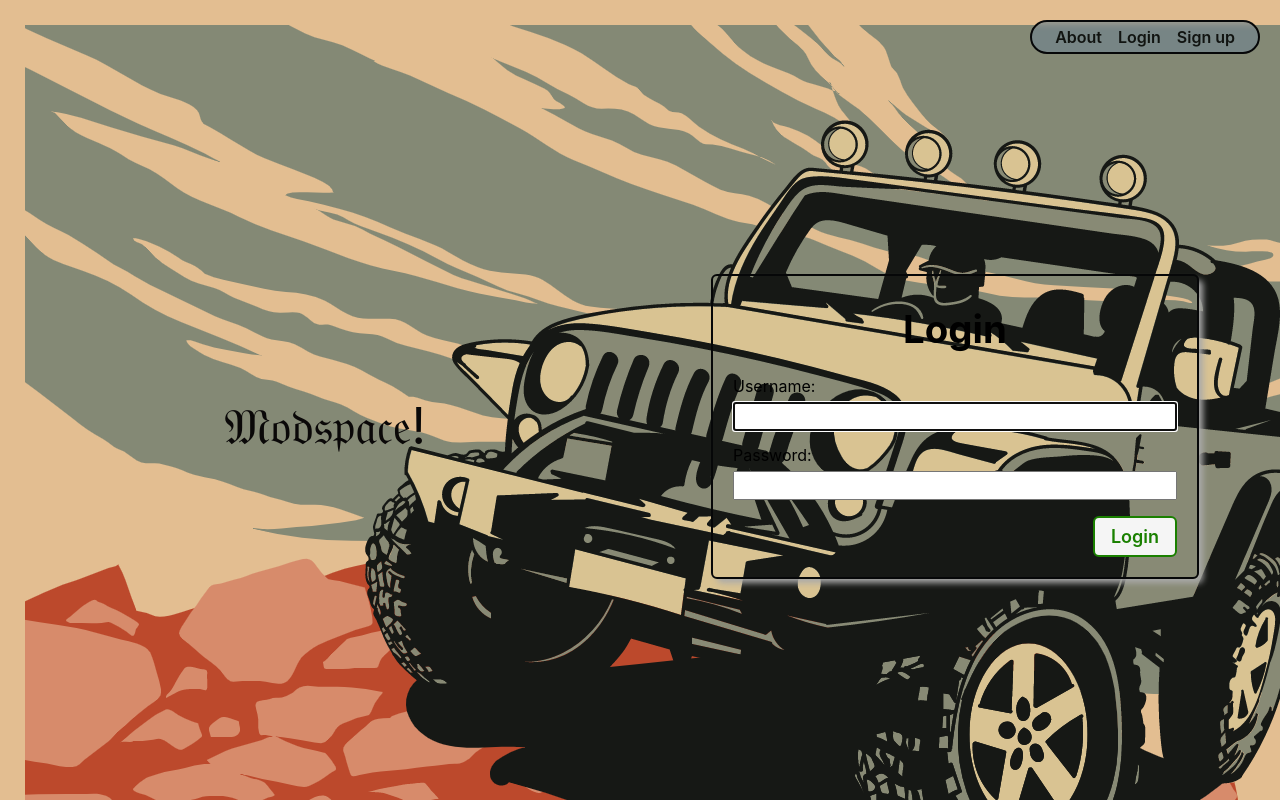
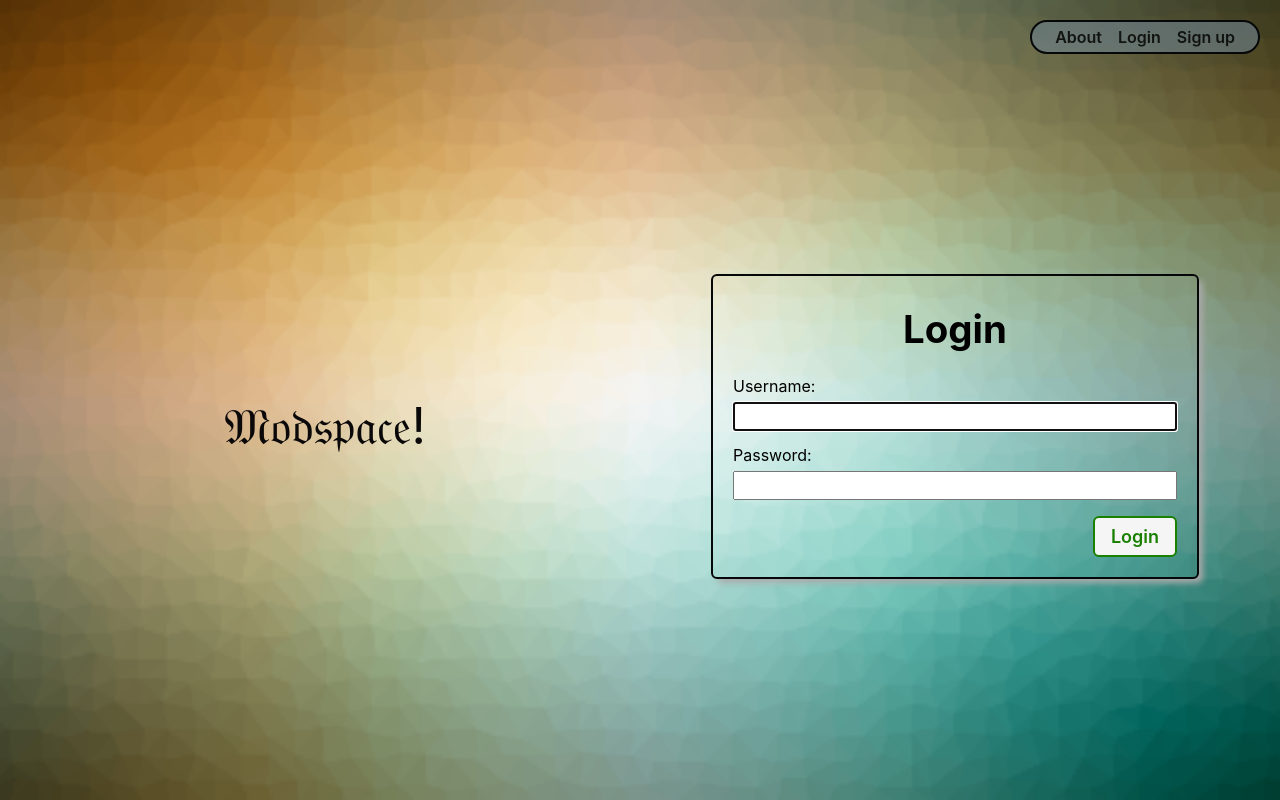
Before and after one commit to Savienne/the-mod-collector, a Django app: page / in a window 1280 px wide. Run offline with Django 4.2, Linux system fonts and the light colour scheme.

Commit message:
lol style

```diff
--- a/main_app/static/css/base.css
+++ b/main_app/static/css/base.css
@@ -1,5 +1,11 @@
+/* body{
+background-image: url('/static/images/trianglify-lowres (4).png');
+background-repeat: no-repeat;
+background-size: cover;
+} */
+
 html {
-  background-image: url('/static/images/Untitled.png');
+   background-image: url('/static/images/trianglify-lowres (4).png');
   box-sizing: border-box
 }
 
@@ -46,7 +52,9 @@ body {
   --font-reg: 1.6rem;
   --card-border-radius: 6px;
   /* background-color: blueviolet; */
-  background-image: url('/static/images/Untitled.png');
+  background-image: url('/static/images/trianglify-lowres (4).png');
+  background-repeat: no-repeat;
+  background-size: cover;
 }
 
 header {
--- a/main_app/static/css/form.css
+++ b/main_app/static/css/form.css
@@ -1,5 +1,7 @@
 body{
-  background-image: url('/static/images/tan2.png');
+  background-image: url('/static/images/TAN.png');
+  background-repeat: no-repeat;
+  background-size: cover;
 }
 .form-container {
     display: flex;
--- a/main_app/static/css/home.css
+++ b/main_app/static/css/home.css
@@ -1,3 +1,9 @@
+body{
+  background-image: url('/static/images/trianglify-lowres (4).png');
+  background-repeat: no-repeat;
+  background-size: cover;
+}
+
 .Thead{
 font-size: 50px;
 color: rgb(10, 8, 8);
--- a/main_app/static/css/mods/mod-index.css
+++ b/main_app/static/css/mods/mod-index.css
@@ -1,5 +1,8 @@
 body{
-  background-image: url('/static/images/Untitled.png');
+  /* background-image: url('/static/images/Untitled.png'); */
+  background-image: url('/static/images/trianglify-lowres (4).png');
+  background-repeat: no-repeat;
+  background-size: cover;
 }
 
 .card-container {
--- a/main_app/templates/base.html
+++ b/main_app/templates/base.html
@@ -31,6 +31,9 @@
         <li><a href="{% url 'mods_create' %}">Add a Mod</a></li>
         <li><a href="{% url 'about' %}">About</a></li>
         <li><a href="{% url 'logout' %}">Log out</a></li>
+        <a href="/">
+          <p>Home</p>
+        </a>
         {% else %}
         <li><a href="{% url 'about'%}">About</a></li>
         <li><a href="{% url 'home'%}">Login</a></li>
```
Also changed, not shown: main_app/static/images/trianglify-lowres (3).png (added), main_app/static/images/trianglify-lowres (4).png (added).
